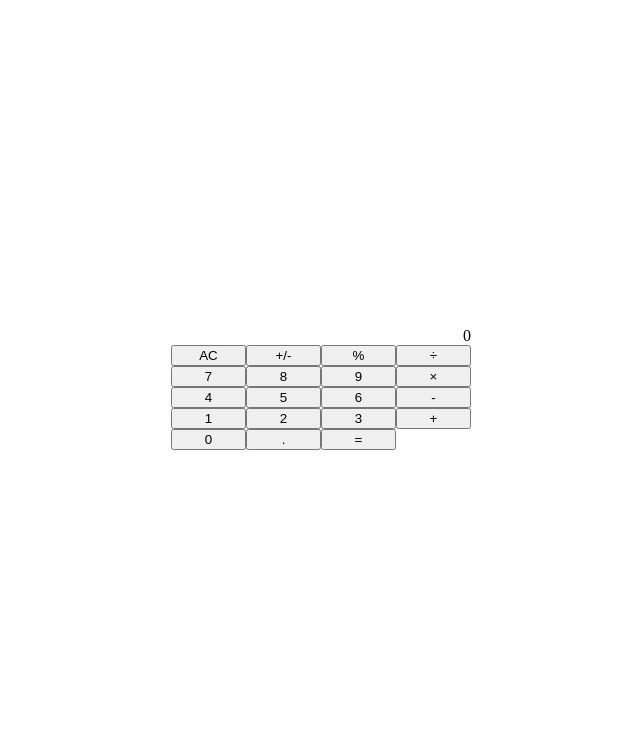
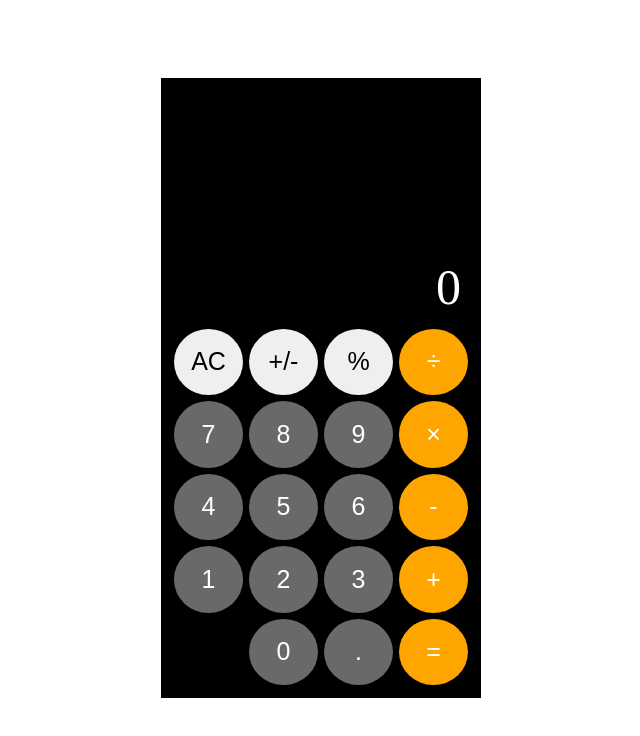
Before and after one commit to hanwj100/calculator, a plain HTML site: page index.html in a window 1280 px wide. Shown: the whole page, without its empty margins (319-959 px from the left). Drawn offline with Linux system fonts and the light colour scheme.

Commit message:
Add styling to emulate ios calculator

```diff
--- a/index.html
+++ b/index.html
@@ -32,6 +32,7 @@
             <button class="number" id="two-button" data-value="2">2</button>
             <button class="number" id="three-button" data-value="3">3</button>
             <button class="operator" id="plus-button" data-value="+">+</button>
+            <button class="blocker"></button>
             <button class="number" id="zero-button" data-value="0">0</button>
             <button class="number" id="decimal-button" data-value=".">.</button>
             <button class="evaluator" id="equal-button" data-value="=">=</button>
--- a/styles.css
+++ b/styles.css
@@ -5,16 +5,56 @@ body {
     min-height: 95vh;
 }
 
+button {
+    font-size: 25px;
+    border-radius: 50%;
+    margin: 3px;
+    border: none;
+}
+
+.functional {
+    color: black;
+}
+
+.number {
+    color: white;
+    background-color: dimgray;
+}
+
+.operator,
+.evaluator {
+    color: white;
+    background-color: orange;
+}
+
+.blocker {
+    background-color: black;
+}
+
 .calculator {
     width: 300px;
+    height: 600px;
+    background-color: black;
+    display: flex;
+    flex-direction: column;
+    justify-content: end;
+    padding: 10px;
 }
 
 .display {
+    flex: 1.2;
+    display: flex;
+    flex-direction: column;
+    color: white;
     display: flex;
     justify-content: flex-end;
+    align-items: flex-end;
+    padding: 10px;
+    font-size: 50px;
 }
 
 .buttons {
+    flex: 2;
     display: grid;
     grid-template-columns: repeat(4, 1fr);
 }
```
